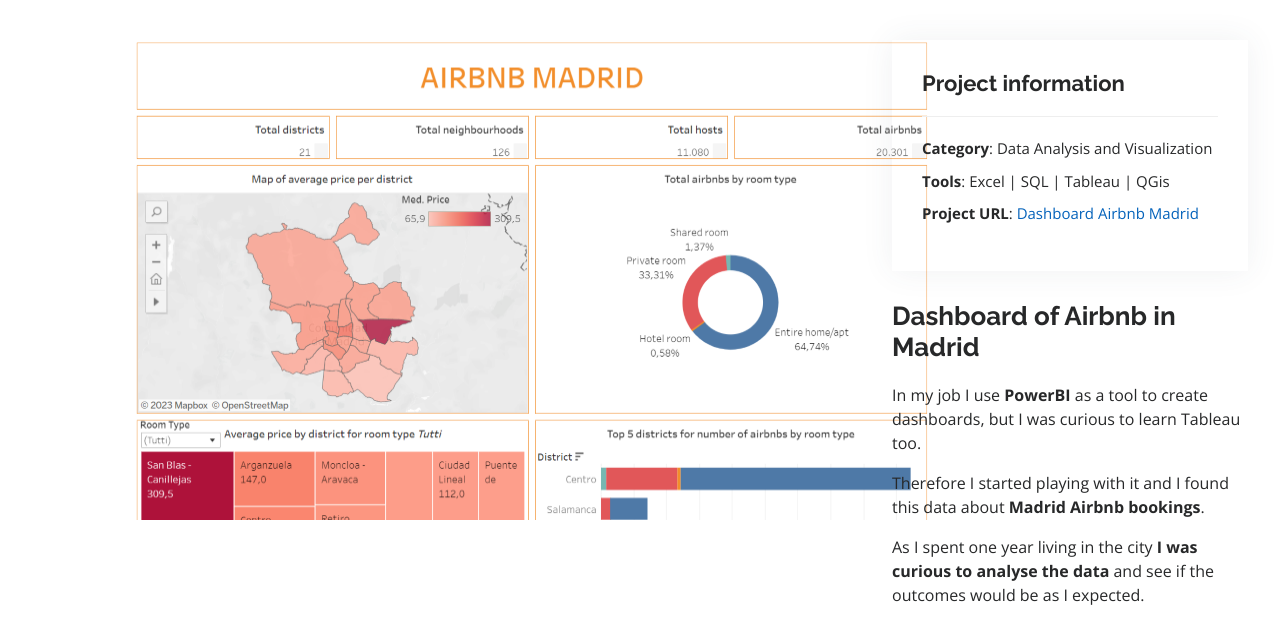
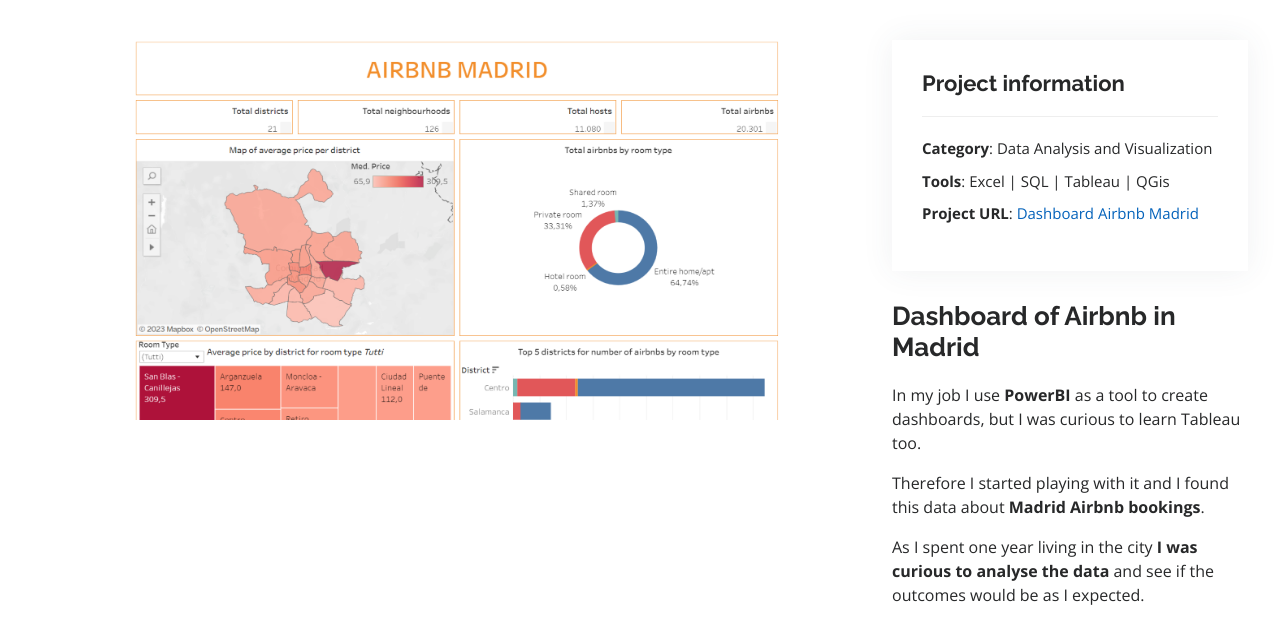
Before and after one commit to beatriceolivari/beatriceolivari.github.io, a plain HTML site: page details-tableau.html in a window 1280 px wide. Drawn offline with nearby package versions, Linux system fonts and the light colour scheme.

Commit message:
Update details-tableau.html

```diff
--- a/details-tableau.html
+++ b/details-tableau.html
@@ -46,7 +46,7 @@
         <div class="row gy-4">
           <div class="col-lg-8">
             <div class="elementor-widget-container">
-              <img src="assets/img/portfolio/tableau.png" alt="Dashboard Airbnb Madrid" width="800" height="480">
+              <img src="assets/img/portfolio/tableau.png" alt="Dashboard Airbnb Madrid" width="650" height="380">
             </div>
           </div>
 
```
